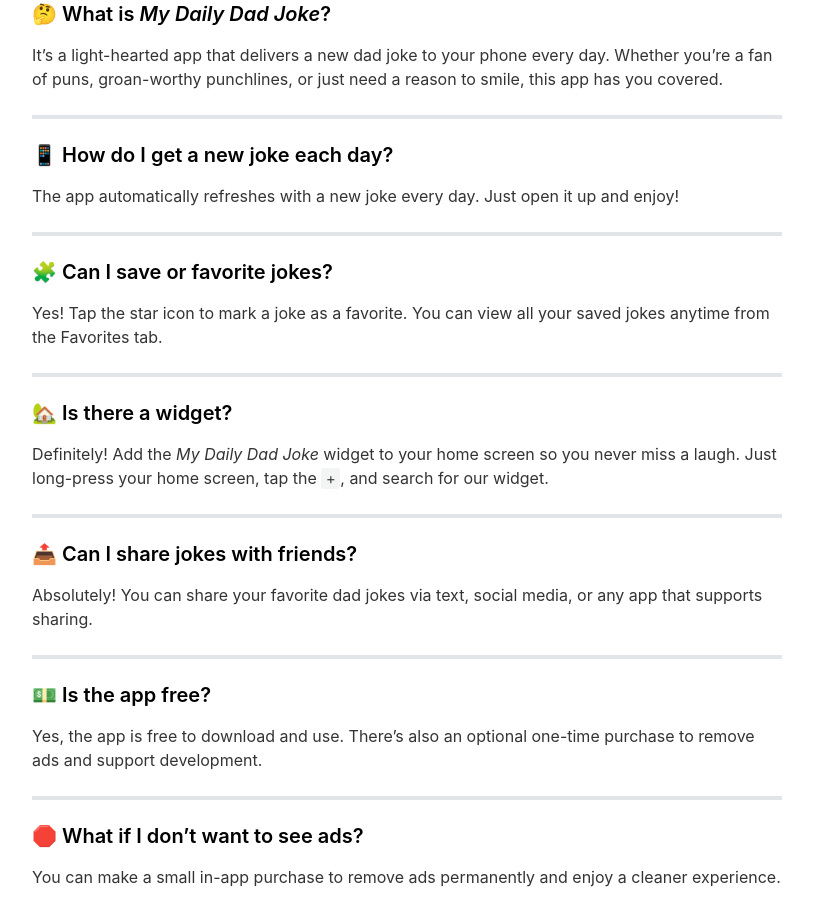
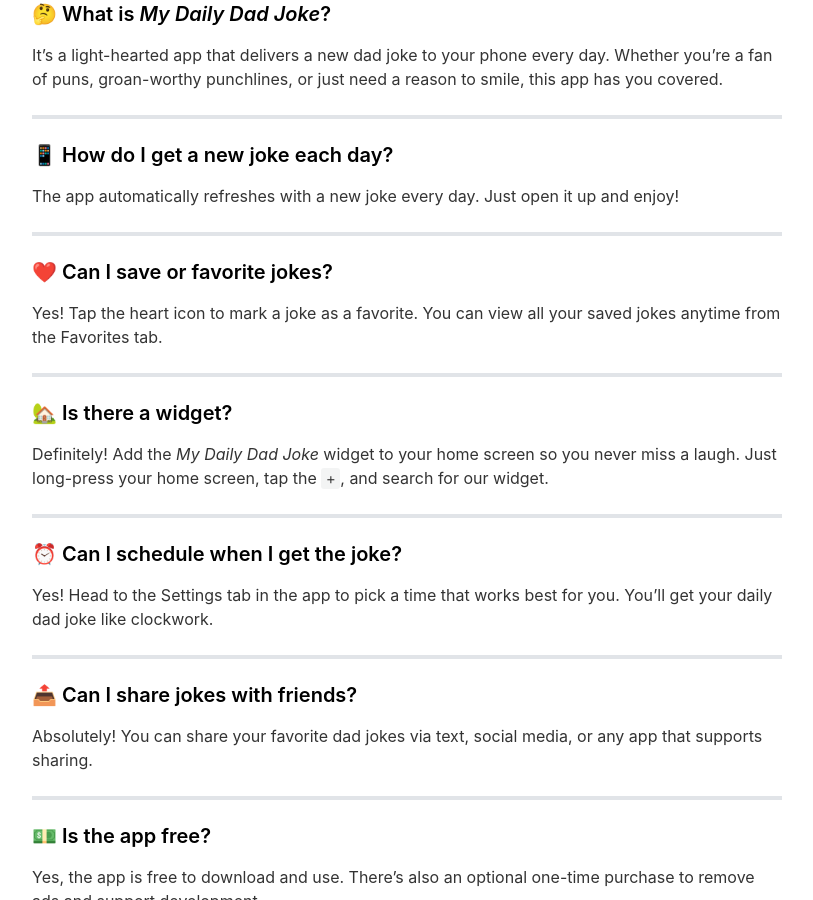
Before and after one commit to dappernarwhalstudios/my-daily-dad-joke-landing-page, a Jekyll site: the page built from _pages/faq.md, in a window 1280 px wide and 900 px high, scrolled down 286 px. Shown: the whole window, without its empty margins (233-1046 px from the left). Built offline with Jekyll 4.4.1, drawn with Linux system fonts in a browser that asks for light colours; nearby versions of some CDN libraries.

Commit message:
some clean up of faq and features

```diff
--- a/_config.yml
+++ b/_config.yml
@@ -57,9 +57,9 @@
     description: Go ad-free with a one-time upgrade and support the app while keeping the laughs coming.
     fontawesome_icon_name: hand-holding-heart
 
-  - title: Built with SwiftUI
-    description: Smooth animations and native performance using Apple’s latest UI framework.
-    fontawesome_icon_name: rocket
+  - title: Schedule Joke Notifications
+    description: Set a daily reminder to get your dad joke exactly when you need a laugh.
+    fontawesome_icon_name: bell
 
 
 
--- a/_pages/faq.md
+++ b/_pages/faq.md
@@ -20,8 +20,9 @@
 
 ---
 
-### 🧩 Can I save or favorite jokes?
-Yes! Tap the star icon to mark a joke as a favorite. You can view all your saved jokes anytime from the Favorites tab.
+### ❤️ Can I save or favorite jokes?
+Yes! Tap the heart icon to mark a joke as a favorite. You can view all your saved jokes anytime from the Favorites tab.
+
 
 ---
 
@@ -29,6 +30,13 @@
 Definitely! Add the *My Daily Dad Joke* widget to your home screen so you never miss a laugh. Just long-press your home screen, tap the `+`, and search for our widget.
 
 ---
+
+### ⏰ Can I schedule when I get the joke?
+Yes! Head to the Settings tab in the app to pick a time that works best for you. You’ll get your daily dad joke like clockwork.
+
+
+---
+
 
 ### 📤 Can I share jokes with friends?
 Absolutely! You can share your favorite dad jokes via text, social media, or any app that supports sharing.
```
Also changed, not shown: _pages/changelog.md (+2 -1 lines).
